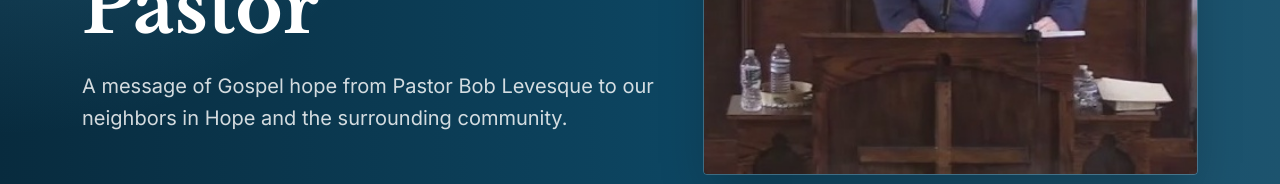
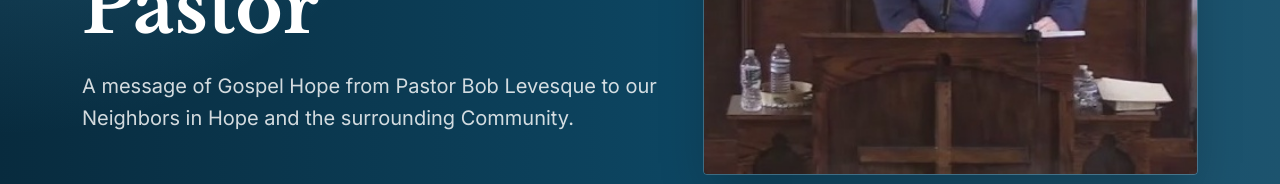
Before and after one commit to edesent/stillwater-christian-fellowship, a Next.js app: page /from-the-pastor in a window 1280 px wide. Shown: the part 345-529 px from the top of the page. Built offline with nearby package versions, Linux system fonts and the light colour scheme.

Commit message:
Capitalized Hope Neighbors and Community in From The Pastor intro

```diff
--- a/src/app/from-the-pastor/page.tsx
+++ b/src/app/from-the-pastor/page.tsx
@@ -42,8 +42,8 @@ function Hero() {
               From The Pastor
             </h1>
             <p className="mt-6 max-w-2xl text-lg leading-8 text-white/82 sm:text-xl">
-              A message of Gospel hope from Pastor Bob Levesque to our neighbors in
-              Hope and the surrounding community.
+              A message of Gospel Hope from Pastor Bob Levesque to our Neighbors in
+              Hope and the surrounding Community.
             </p>
           </div>
           <img
```
